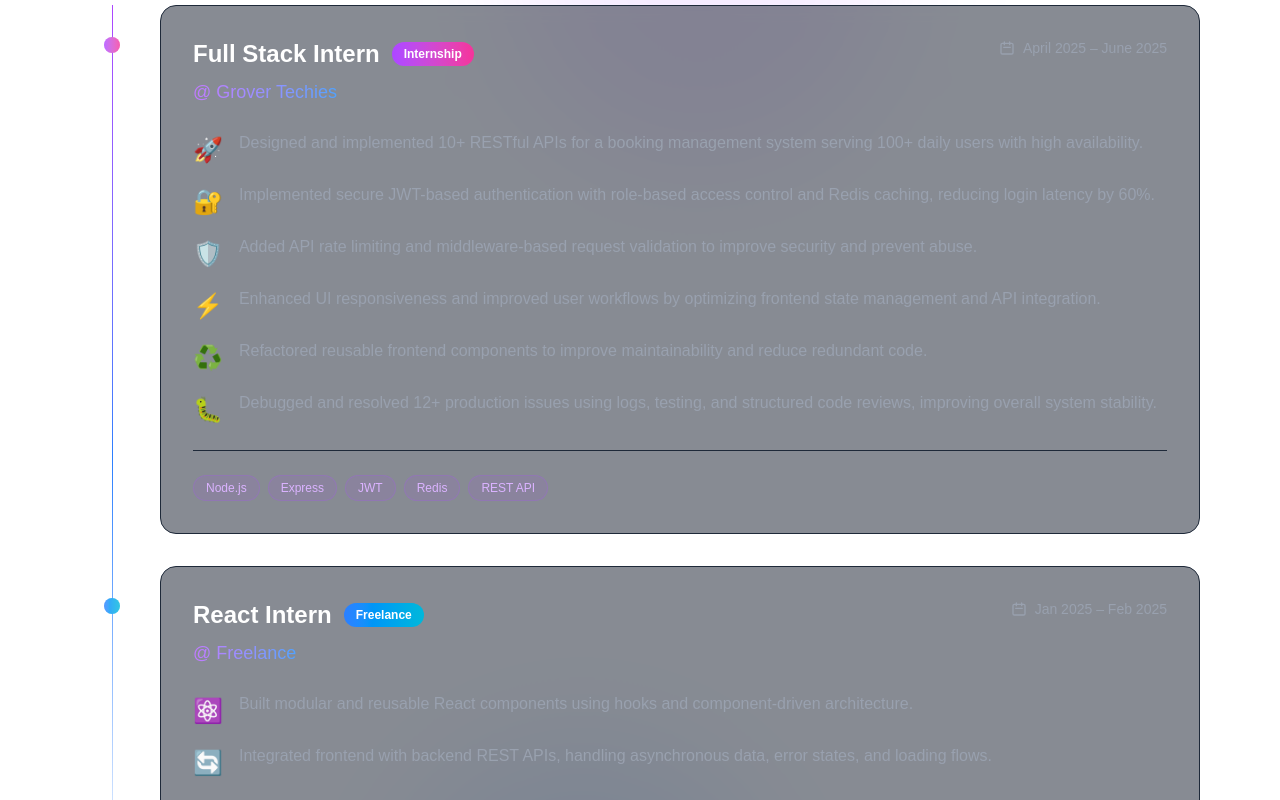
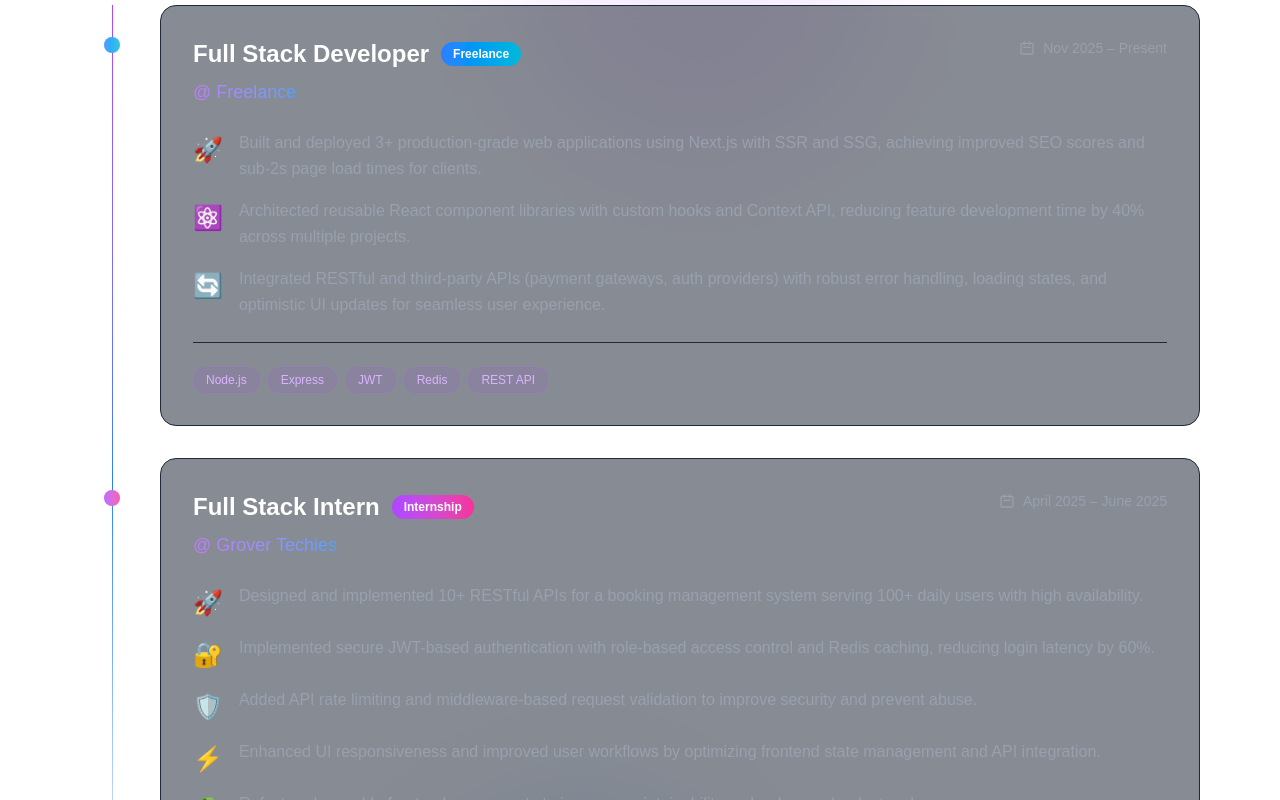
Before and after one commit to CodeCrusader31/Niteshwar-Portfolio, a Next.js app: page / in a window 1280 px wide. Shown: the part 980-1780 px from the top of the page. Built offline with nearby package versions, Linux system fonts and the light colour scheme.

Commit message:
update 0.2

```diff
--- a/components/sections/Hero.tsx
+++ b/components/sections/Hero.tsx
@@ -333,7 +333,7 @@ export default function Hero() {
             {/* Resume */}
             <MagneticButton>
               <a
-                href="https://drive.google.com/file/d/1z_eCTUllUXBDgmIBA-T8g4n4zA9cfWQ7/view?usp=drivesdk"
+                href="https://drive.google.com/file/d/12Jng6IPUDGJvTPmcQl35tE6LL6ygssH0/view?usp=drivesdk"
                 download
                 className="group relative px-6 py-3 border-2 border-purple-500/50 text-white font-semibold rounded-lg overflow-hidden transition-all duration-300 hover:border-purple-400 hover:shadow-[0_0_20px_rgba(168,85,247,0.3)] flex items-center gap-2"
                 onMouseEnter={() => setIsHovering(true)}
--- a/components/sections/expereinces.tsx
+++ b/components/sections/expereinces.tsx
@@ -22,6 +22,29 @@ export default function Experience() {
   }, [mouseX, mouseY]);
 
   const experiences = [
+
+    {
+  role: "Full Stack Developer",
+  company: "Freelance",
+  period: "Nov 2025 – Present",
+  type: "Freelance",
+  achievements: [
+    {
+      text: "Built and deployed 3+ production-grade web applications using Next.js with SSR and SSG, achieving improved SEO scores and sub-2s page load times for clients.",
+      icon: "🚀",
+    },
+    {
+      text: "Architected reusable React component libraries with custom hooks and Context API, reducing feature development time by 40% across multiple projects.",
+      icon: "⚛️",
+    },
+    {
+      text: "Integrated RESTful and third-party APIs (payment gateways, auth providers) with robust error handling, loading states, and optimistic UI updates for seamless user experience.",
+      icon: "🔄",
+    },
+  ],
+  gradient: "from-blue-500 to-cyan-500",
+  glowColor: "rgba(59, 130, 246, 0.3)",
+},
     {
       role: "Full Stack Intern",
       company: "Grover Techies",
@@ -56,28 +79,7 @@ export default function Experience() {
       gradient: "from-purple-500 to-pink-500",
       glowColor: "rgba(168, 85, 247, 0.3)",
     },
-    {
-      role: "React Intern",
-      company: "Freelance",
-      period: "Jan 2025 – Feb 2025",
-      type: "Freelance",
-      achievements: [
-        {
-          text: "Built modular and reusable React components using hooks and component-driven architecture.",
-          icon: "⚛️",
-        },
-        {
-          text: "Integrated frontend with backend REST APIs, handling asynchronous data, error states, and loading flows.",
-          icon: "🔄",
-        },
-        {
-          text: "Improved UI performance by optimizing rendering logic and reducing unnecessary re-renders.",
-          icon: "⚡",
-        },
-      ],
-      gradient: "from-blue-500 to-cyan-500",
-      glowColor: "rgba(59, 130, 246, 0.3)",
-    },
+
   ];
 
   const container = {
```
